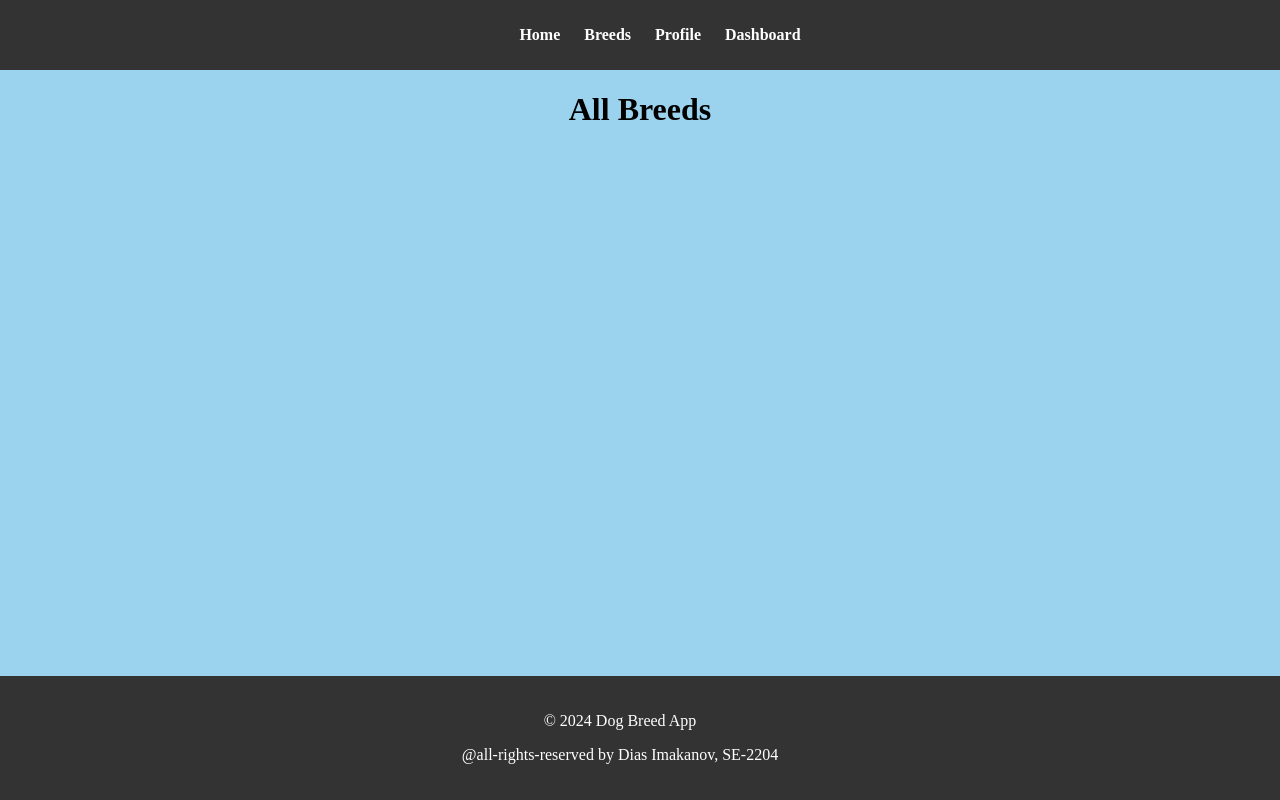
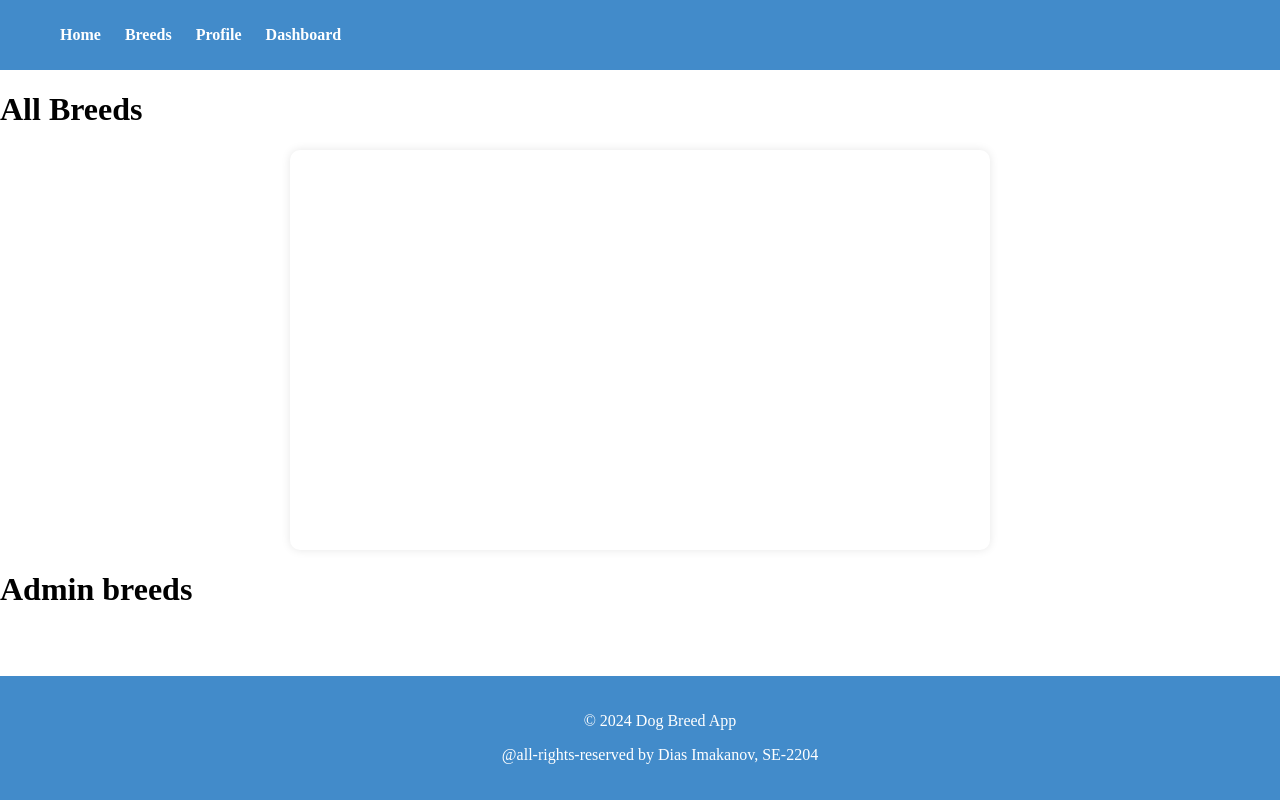
Before and after one commit to Dikong1/dogshop_assistant, a Node server app: template views/breeds.ejs in a window 1280 px wide. Run offline with Node 20, Linux system fonts and the light colour scheme; the template is opened without the code that fills it, so the values that code supplies are empty; some libraries are stand-ins or nearby versions.

Commit message:
breeds main page is ready, but styles need improvement

```diff
--- a/app.js
+++ b/app.js
@@ -23,9 +23,9 @@ app.set('view engine', 'ejs');
 
 // Middleware
 app.use(express.json());
+app.use(methodOverride('_method'));
 app.use(bodyParser.urlencoded({ extended: true }));
 app.use(cookieParser());
-app.use(methodOverride('_method'));
 app.use(express.static(path.join(__dirname, 'public')));
 app.use('/public/style.css', (req, res, next) => {
     res.type('text/css');
--- a/package.json
+++ b/package.json
@@ -10,6 +10,7 @@
   "author": "",
   "license": "ISC",
   "dependencies": {
+    "axios": "^1.6.7",
     "bcrypt": "^5.1.1",
     "body-parser": "^1.20.2",
     "cookie-parser": "^1.4.6",
--- a/public/style.css
+++ b/public/style.css
@@ -2,25 +2,28 @@ body {
     margin: 0;
     padding: 0;
     height: 100vh;
-    display: flex;
-    flex-direction: column;
-    background-color: rgb(155, 211, 239);
-    text-align: center;
+    display: flex; /* Set body to flexbox container */
+    flex-direction: column; /* Stack elements vertically */
+    height: 100vh;
   }
 
   ul {
     list-style: none;
   }
 
+  main {
+    flex: 1;
+  }
+
   footer {
-    background-color: #333;
+    background-color: #428bca; /* Blue accent color */
     color: #fff;
     text-align: center;
     padding: 20px;
     width: 100%;
-    position: fixed;
-    right: 0;
+    position: absolute;
     bottom: 0;
+    width: 100%; /* Ensure footer spans the full width */
   }
 
   .container {
@@ -30,8 +33,9 @@ footer {
   }
 
   .navbar {
-    background-color: #333;
+    background-color: #428bca; /* Blue accent color */
     padding: 10px 20px;
+    color: #fff; /* White text */
   }
 
   .nav-list {
@@ -50,11 +54,122 @@ footer {
   }
 
   .nav-item a {
-    color: #fff;
+    color: #fff; /* White text */
     text-decoration: none;
     font-weight: bold;
   }
 
   .nav-item a:hover {
-    color: #ffd700; /* Change color on hover */
+    color: #ffd700; /* Yellow hover color */
   }
+
+  /* Carousel Styles */
+
+  .carousel-container {
+    width: 700px; /* Adjust width as needed */
+    height: 400px; /* Adjust height as needed */
+    overflow: hidden;
+    margin: 0 auto; /* Center the carousel */
+    border-radius: 10px; /* Rounded corners */
+    box-shadow: 0 0 10px rgba(0, 0, 0, 0.1); /* Subtle shadow */
+  }
+
+  .carousel-viewport {
+    width: calc(100% * 9999); /* Force large width for scrolling */
+    height: 100%;
+    display: flex; /* Arrange slides horizontally */
+    position: relative;
+    white-space: nowrap; /* Prevent line breaks */
+    scroll-behavior: smooth; /* Enable smooth scrolling */
+  }
+
+  .carousel-item {
+    width: calc(700px / 3); /* Adjust width for 3 slides per view */
+    height: 100%;
+    transition: transform 0.5s ease-in-out;
+    display: inline-block; /* Allow side-by-side display */
+  }
+
+  .carousel-item.active {
+    transform: translateX(0);
+  }
+
+  .carousel-item:not(.active) {
+    transform: translateX(100%);
+  }
+
+  .carousel-item img {
+    width: 100%;
+    height: 100%;
+    object-fit: cover;
+  }
+
+  .carousel-nav {
+    display: flex;
+    justify-content: space-between;
+    margin-top: 10px; /* Adjust spacing as needed */
+  }
+
+  .carousel-nav button {
+    padding: 10px 20px;
+    border: none;
+    border-radius: 5px;
+    cursor: pointer;
+    background-color: #428bca; /* Blue accent color */
+    color: #fff; /* White text */
+  }
+
+  .carousel-nav button:hover {
+    background-color: #337ab7; /* Darken blue on hover */
+  }
+
+  /* Initial state: disable previous button */
+  .carousel-nav .prev-btn.disabled {
+    opacity: 0.5;
+    cursor: default;
+  }
+
+
+  .dash-element {
+    margin-bottom: 20px;
+    padding: 15px;
+    border-radius: 5px;
+    background-color: #f5f5f5;
+    box-shadow: 0 0 5px rgba(0, 0, 0, 0.1);
+  }
+
+  .dash-element h1 {
+    margin-bottom: 10px;
+  }
+
+  .form-group {
+    margin-bottom: 15px;
+  }
+
+  .form-group label {
+    display: block;
+    margin-bottom: 5px;
+    font-weight: bold; /* Added for bolder label text */
+  }
+
+  .form-group input[type="text"],
+  .form-group textarea {
+    width: 100%; /* Set width for inputs and textareas */
+    padding: 5px;
+    border: 1px solid #ccc; /* Add a border to inputs and textareas */
+    border-radius: 3px; /* Add rounded corners */
+  }
+
+  .form-group button {
+    background-color: #428bca; /* Blue accent color */
+    color: #fff; /* White text */
+    padding: 10px 20px;
+    border: none;
+    border-radius: 5px;
+    cursor: pointer;
+    margin-top: 10px; /* Add margin for spacing */
+  }
+
+  .form-group button:hover {
+    background-color: #337ab7; /* Darken blue on hover */
+  }
--- a/routes/adminRoutes.js
+++ b/routes/adminRoutes.js
@@ -9,7 +9,6 @@ router.get('/', authMiddleware, adminController.getAllAdminFunctionality);
 router.route("/addBreed")
 .post(adminController.createBreed)
 
-router.route("/editBreed")
-.put(adminController.updateBreed)
+router.post("/editBreed", adminController.updateBreed)
 
 module.exports = router;
--- a/routes/breedRoutes.js
+++ b/routes/breedRoutes.js
@@ -1,12 +1,8 @@
-// breedRoutes.js
-
 const express = require('express');
 const router = express.Router();
 const breedController = require('../controllers/breedController');
 
 // Route to render all breeds
-router.get('/', breedController.renderAllBreeds);
-
-
+router.get('/', breedController.renderCarousel, breedController.fetchAndSaveImages);
 
 module.exports = router;
--- a/views/adminDashboard.ejs
+++ b/views/adminDashboard.ejs
@@ -2,7 +2,6 @@
 <html lang="en">
 <head>
     <meta charset="UTF-8">
-    <meta name="viewport" content="width=device-width, initial-scale=1.0">
     <title>Admin Dashboard</title>
 </head>
 <body>
@@ -38,7 +37,7 @@
         </div>
         <div class="dash-element">
             <h1>Edit Breed</h1>
-            <form action="/adminDashboard/editBreed" method="POST">
+            <form action="/adminDashboard/editBreed" method="post">
                 <!-- Input fields for editing breed information -->
                 <input type="hidden" name="_method" value="PUT"> <!-- This is a hidden input field to simulate PUT method -->
                 <div class="form-group">
--- a/views/breeds.ejs
+++ b/views/breeds.ejs
@@ -1,8 +1,10 @@
-<!-- views/pages/breeds.ejs -->
+<% randomImages = images %>
+<% breed =  breeds%>
 
 <h1>All Breeds</h1>
-<ul>
-  <% breeds.forEach(breed => { %>
-    <li><%= breed.name %></li> <!-- Assuming 'name' is the property for the breed name -->
-  <% }); %>
-</ul>
+<%- include('./partials/carousel') %>
+<h1>Admin breeds</h1>
+
+<% breed.forEach(function(breedItem, index) { %>
+  <%- include('./partials/breedCard', {breedItem: breedItem}) %>
+<% }); %>
--- a/views/partials/breedCard.ejs
+++ b/views/partials/breedCard.ejs
@@ -1,4 +1,7 @@
-<!-- views/partials/breedCard.ejs -->
+<% imageUrl = breedItem.imageUrls[0] %>
+<% breedName = breedItem.name %>
+<% description = breedItem.descriptions %>
+
 
 <div class="breed-card">
     <img src="<%= imageUrl %>" alt="<%= breedName %>">
--- a/views/partials/carousel.ejs
+++ b/views/partials/carousel.ejs
@@ -1,5 +1,13 @@
-<!-- views/partials/carousel.ejs -->
-
-<div class="carousel">
-    <!-- Add carousel content here -->
+<div class="carousel-container">
+    <div class="carousel-viewport">
+      <% images.forEach(function(imageUrl, index) { %>
+        <div class="carousel-item <%= index === 0 ? 'active' : '' %>">
+          <img src="<%= imageUrl %>" alt="Carousel Image <%= index + 1 %>">
+        </div>
+      <% }); %>
+    </div>
+    <div class="carousel-nav">
+      <button class="prev-btn disabled">&lt;</button>
+      <button class="next-btn">&gt;</button>
+    </div>
 </div>
```
Also changed, not shown: controllers/adminController.js (+3 -5 lines), controllers/breedController.js (+36 -10 lines), models/carouselModel.js (added, +12 -0 lines), 1 other file. Lines whose indentation alone changed are shown as unchanged.
